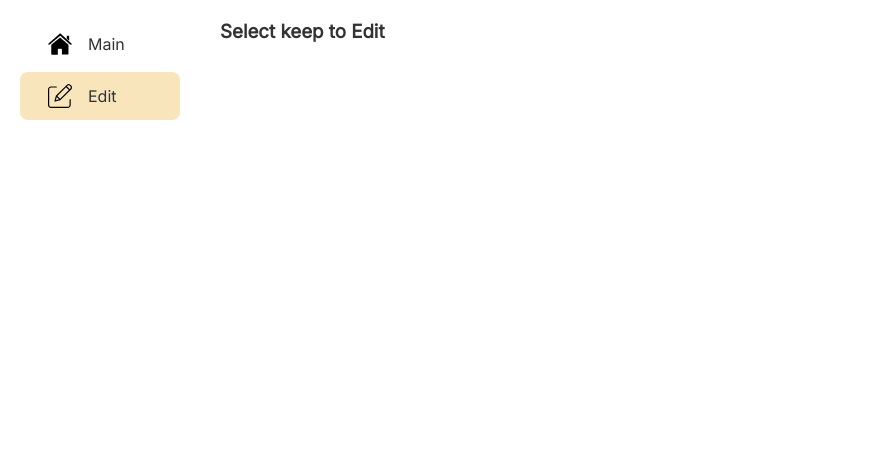
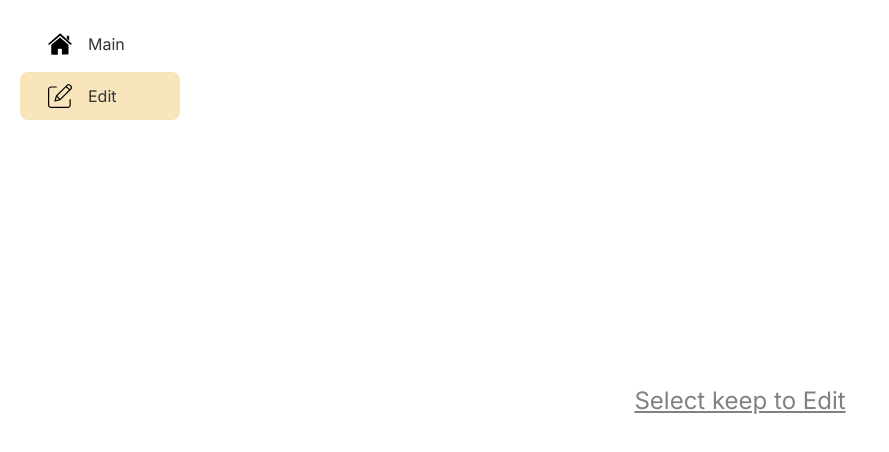
Before and after one commit to maxi3336/sber-test, a React (Create React App) app: page /edit in a window 1280 px wide. Shown: the top 452 px of the page, without its empty margins (0-889 px from the left). Built offline with nearby package versions, Linux system fonts and the light colour scheme.

Commit message:
Edit page wip

```diff
--- a/src/components/Keep/KeepItem.tsx
+++ b/src/components/Keep/KeepItem.tsx
@@ -7,6 +7,7 @@ import { useState } from "react";
 import { DeleteConfirmModal } from "../Modals/DeleteConfirmModal";
 import { useDispatch } from "react-redux";
 import { deleteKeep, setEdited } from "../../redux/reducers/keepsReducer";
+import { useHistory } from "react-router";
 
 type Keep = {
   id: string;
@@ -18,6 +19,7 @@ export const KeepItem = (props: { keep: Keep }) => {
   const [deleteId, setDeleteId] = useState("");
 
   const dispatch = useDispatch();
+  const history = useHistory();
 
   const deleteModalHandler = () => {
     setDeleteId(props.keep.id);
@@ -34,6 +36,7 @@ export const KeepItem = (props: { keep: Keep }) => {
 
   const editKeepHandler = () => {
     dispatch(setEdited(props.keep));
+    history.push("/edit");
   };
 
   return (
--- a/src/pages/Edit.tsx
+++ b/src/pages/Edit.tsx
@@ -1,4 +1,7 @@
+import "../styles/Edit.scss";
+
 import { useSelector } from "react-redux";
+import { NavLink } from "react-router-dom";
 
 type Keep = {
   id: string;
@@ -13,12 +16,14 @@ export const Edit = () => {
   const { isEdit, editedKeep } = useSelector((state: Keeps) => state.keeps);
 
   return (
-    <div className="page edit">
+    <div className={`page edit ${!isEdit ? "edit--empty" : ""}`}>
       <div className="edit__top">
         {isEdit && editedKeep ? (
-          <h3>{editedKeep.title}</h3>
+          <h2 className="edit__title">{editedKeep.title}</h2>
         ) : (
-          <h3 className="edit__empty">Select keep to Edit</h3>
+          <NavLink to="/main" className="edit__empty">
+            Select keep to Edit
+          </NavLink>
         )}
       </div>
     </div>
--- /dev/null
+++ b/src/styles/Edit.scss
@@ -0,0 +1,20 @@
+.edit {
+  width: 100%;
+  height: 100%;
+
+  &--empty {
+    display: flex;
+    align-items: center;
+    justify-content: center;
+  }
+
+  &__empty {
+    font-size: 24px;
+    text-align: center;
+    color: rgb(129, 129, 129);
+
+    &:hover {
+      opacity: 0.7;
+    }
+  }
+}
```
